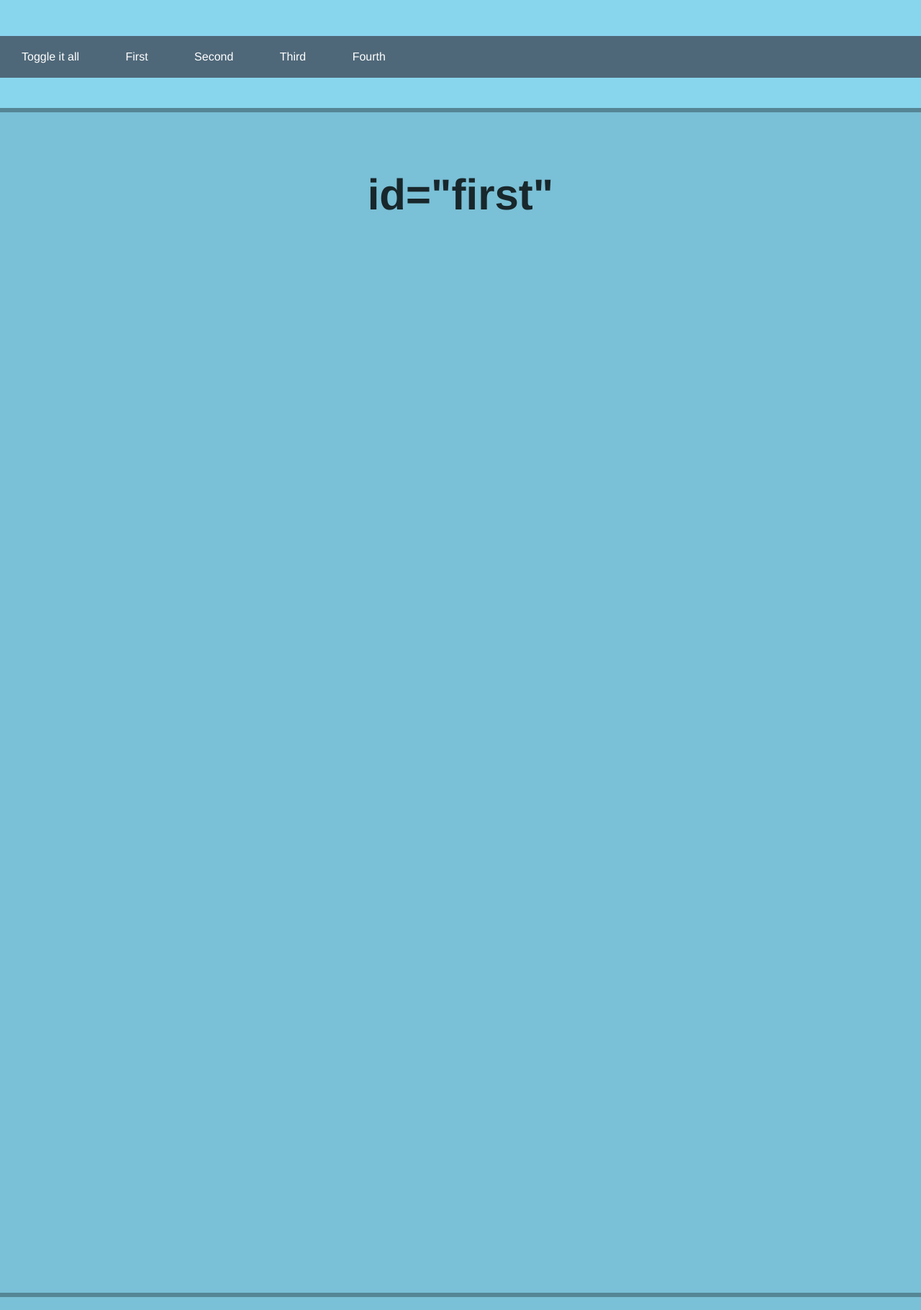
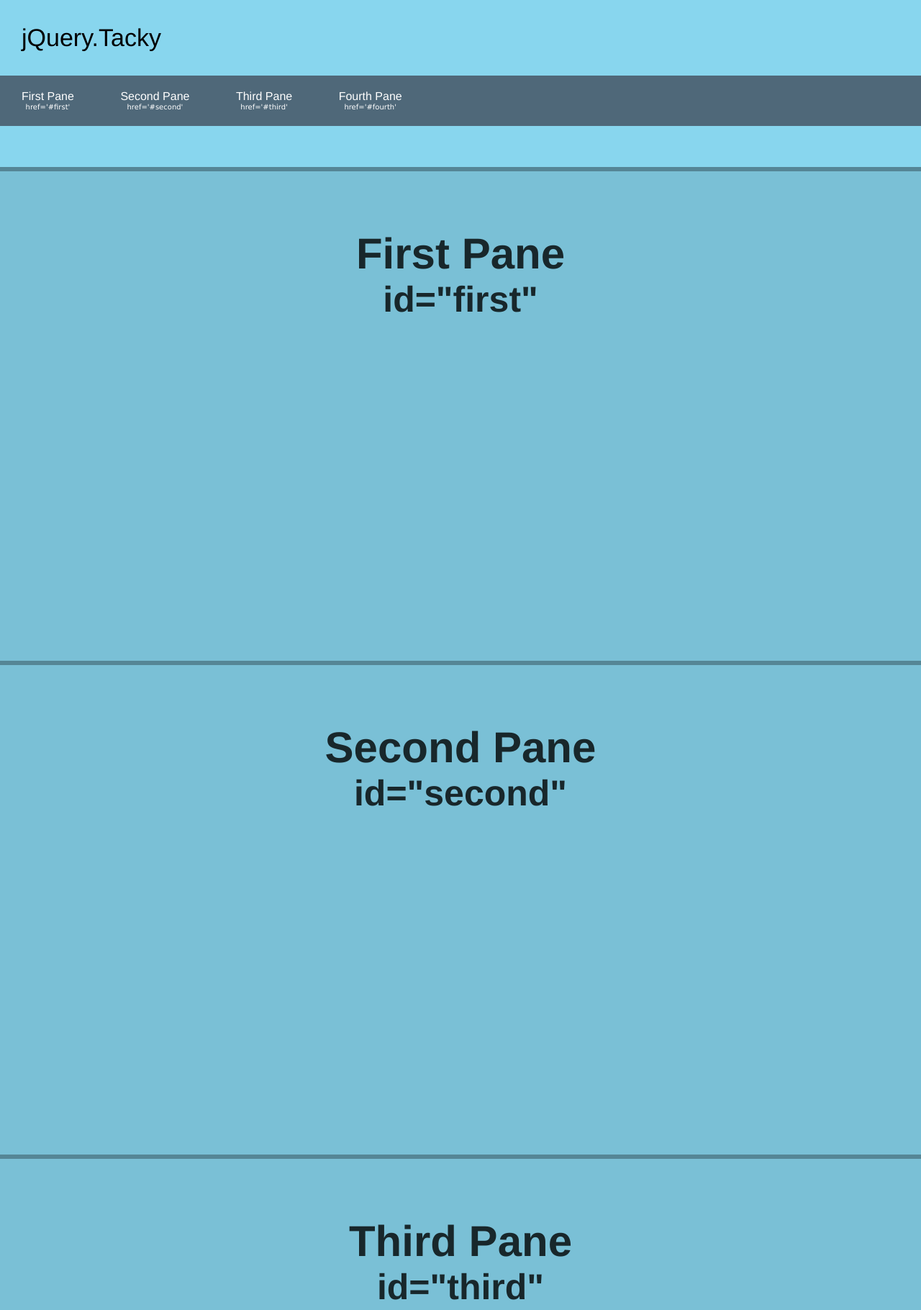
Before and after one commit to AshesOfOwls/jquery.tacky, a plain HTML site: page index.html in a window 1280 px wide. Shown: the top 1820 px of the page at 72% size. Drawn offline with nearby package versions, Linux system fonts and the light colour scheme.

Commit message:
Refactoring

```diff
--- a/demo/demo.css
+++ b/demo/demo.css
@@ -7,14 +7,29 @@ html, body {
   padding: 0;
 }
 
-/* ------------------------ */
-/* ------ Navigation ------ */
-/* ------------------------ */
+a {
+  color: inherit;
+  text-decoration: none;
+}
+
+h1 {
+  font-size: 34px;
+  font-weight: normal;
+  padding: 10px 30px;
+}
+
+small {
+  display: block;
+}
+
+/* ------------------------------- */
+/* ------ Normal Navigation ------ */
+/* ------------------------------- */
 nav {
   background: rgb(79, 104, 121);
   color: #FFF;
+  height: 70px;
   position: absolute;
-  top: 50px;
   width: 100%;
 }
 
@@ -30,18 +45,59 @@ nav ul {
 
 nav li {
   display: inline-block;
+  text-align: center;
+}
+
+nav li.active, nav li:hover:not(.toggle) {
+  background: rgba(159, 182, 223, .5);
+}
+
+nav li.toggle {
+  cursor: pointer;
+  display: none;
+  font-size: 31px;
   padding: 20px 30px;
 }
 
-nav li.active, nav li:hover {
-  background: rgba(159, 182, 223, .5);
+nav li.toggle:hover {
+  color: #CCC;
 }
 
-a {
-  color: inherit;
-  text-decoration: none;
+nav li a {
+  display: block;
+  padding: 20px 30px;
 }
 
+nav li a small {
+  font-size: 10px;
+  font-family: verdana;
+}
+
+
+/* ------------------------------- */
+/* ------ Mobile Navigation ------ */
+/* ------------------------------- */
+
+@media(max-width: 699px) {
+  nav {
+    height: 70px;
+    transition: 1s height;
+    overflow: hidden;
+  }
+
+  nav.open {
+    height: 100%;
+  }
+
+  nav li {
+    display: block;
+  }
+
+  nav li.toggle {
+    clear: both;
+    display: block;
+  }
+}
 
 /* ------------------------ */
 /* -------- Panes --------- */
@@ -58,7 +114,7 @@ ul.panes li {
   border-top: 6px solid rgba(0,0,0,0.3);
   padding: 20px;
   display: block;
-  height: 200%;
+  height: 80%;
 }
 
 ul.panes li:hover {
--- a/index.html
+++ b/index.html
@@ -3,10 +3,20 @@
 <head>
   <meta charset="UTF-8">
   <title>jQuery Tacky</title>
+
+  <!-- jQuery Assets -->
   <script src="http://ajax.googleapis.com/ajax/libs/jquery/1.10.2/jquery.min.js"></script>
   <script src="http://ajax.googleapis.com/ajax/libs/jqueryui/1.10.3/jquery-ui.min.js"></script>
+
+  <!-- Other Assets -->
+  <link rel="stylesheet" href="demo/vendor/font-awesome/font-awesome.min.css">
+  <link rel="stylesheet" href="demo/vendor/font-awesome/font-awesome-ie7.min.css">
+
+  <!-- Demo Assets -->
+  <link rel="stylesheet" href="demo/demo.css">
+
+  <!-- Core Tacky -->
   <script src="core/jquery.tacky.js"></script>
-  <link rel="stylesheet" href="demo/demo.css">
 
   <script>
     $(function() {
@@ -17,23 +27,65 @@
   </script>
 </head>
 <body>
+  <h1>jQuery.Tacky</h1>
+
   <nav>
     <ul>
       <li class="toggle">
-        Toggle it all
+        <i class="icon-align-justify"></i>
       </li>
-      <li><a href="#first">First</a></li>
-      <li><a href="#second">Second</a></li>
-      <li><a href="#third">Third</a></li>
-      <li><a href="#fourth">Fourth</a></li>
+      <li>
+        <a href="#first">
+          First Pane
+          <small>href='#first'</small>
+        </a>
+      </li>
+      <li>
+        <a href="#second">
+          Second Pane
+          <small>href='#second'</small>
+        </a>
+      </li>
+      <li>
+        <a href="#third">
+          Third Pane
+          <small>href='#third'</small>
+        </a>
+      </li>
+      <li>
+        <a href="#fourth">
+          Fourth Pane
+          <small>href='#fourth'</small>
+        </a>
+      </li>
     </ul>
   </nav>
 
   <ul class="panes">
-    <li id="first"><h3>id="first"</h3></li>
-    <li id="second"><h3>id="second"</h3></li>
-    <li id="third"><h3>id="third"</h3></li>
-    <li id="fourth"><h3>id="fourth"</h3></li>
+    <li id="first">
+      <h3>
+        First Pane
+        <small>id="first"</small>
+      </h3>
+    </li>
+    <li id="second">
+      <h3>
+        Second Pane
+        <small>id="second"</small>
+      </h3>
+    </li>
+    <li id="third">
+      <h3>
+        Third Pane
+        <small>id="third"</small>
+      </h3>
+    </li>
+    <li id="fourth">
+      <h3>
+        Fourth Pane
+        <small>id="fourth"</small>
+      </h3>
+    </li>
   </ul>
 </body>
 </html>
```
Also changed, not shown: core/jquery.tacky.js, 1 other file.
